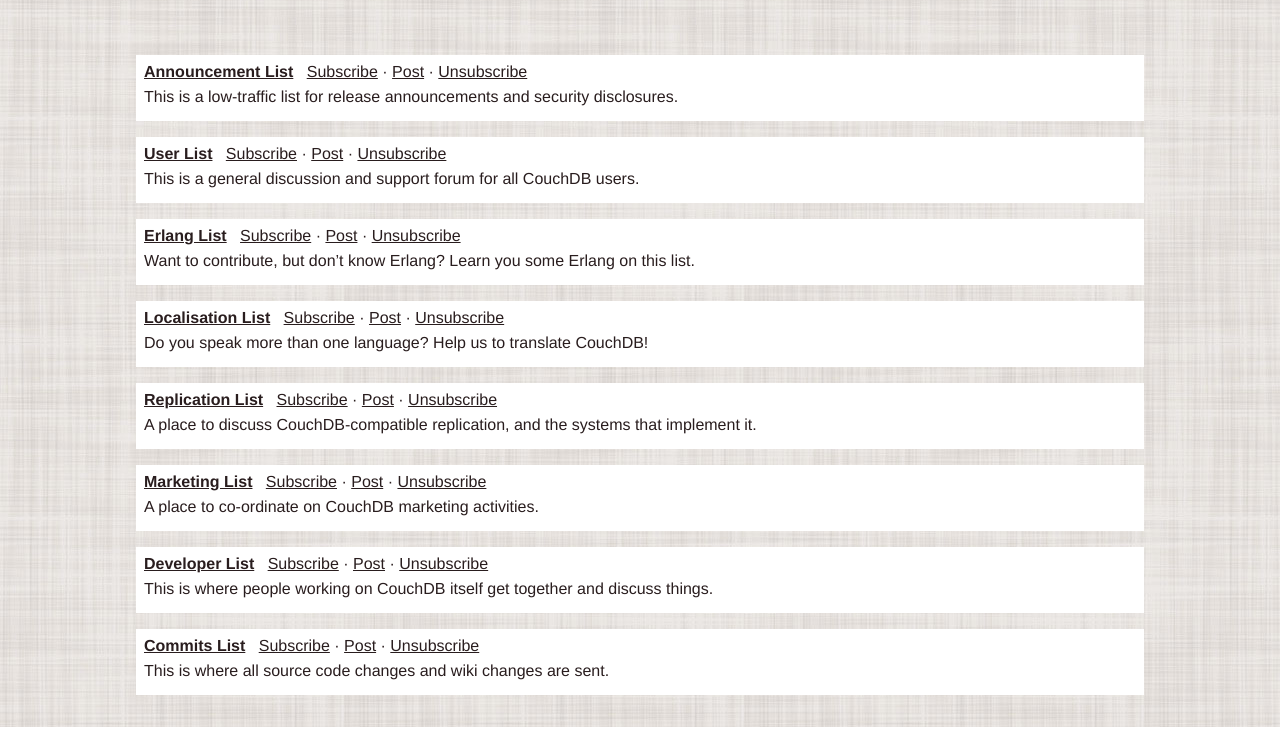
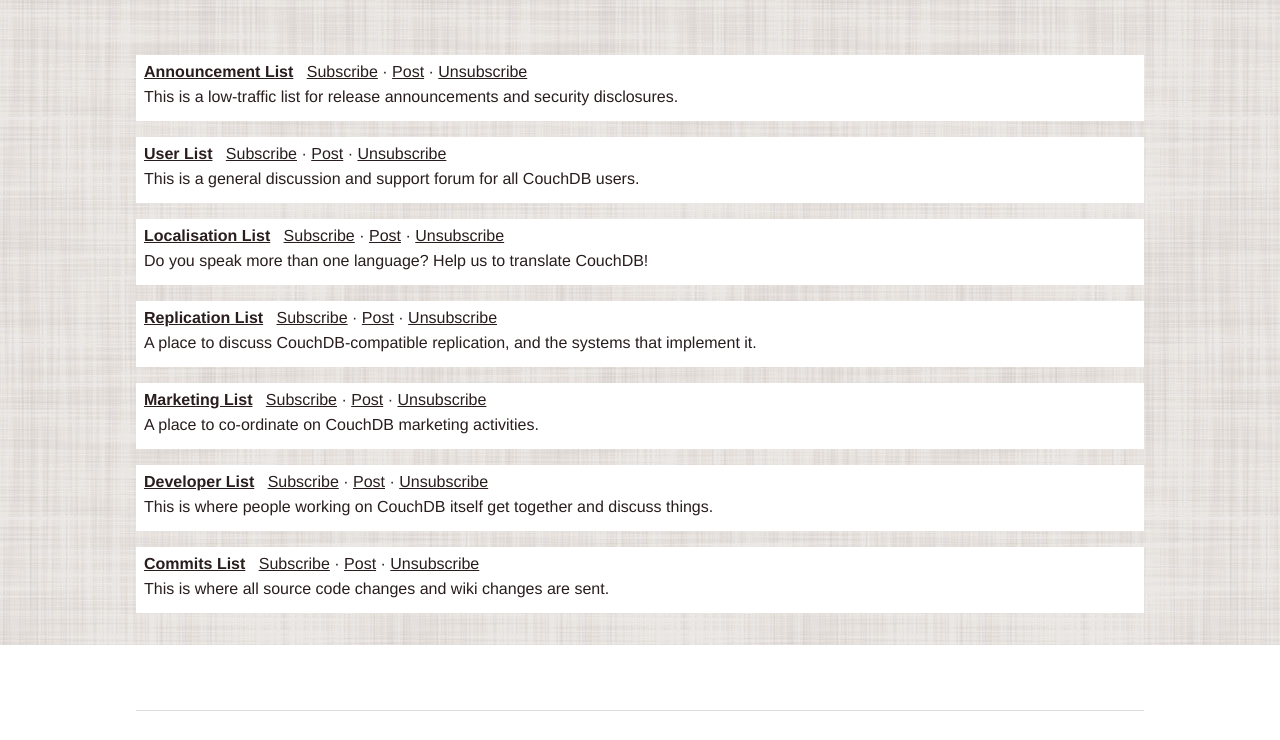
Before and after one commit to apache/couchdb-www, a plain HTML site: page index.html in a window 1280 px wide. Shown: the part 3478-4218 px from the top of the page. Drawn offline with Linux system fonts and the light colour scheme; a script that the page names is missing.

Commit message:
deprecate erlang mailing list
git-svn-id: https://svn.apache.org/repos/asf/couchdb/site@1646109 13f79535-47bb-0310-9956-ffa450edef68

```diff
--- a/index.html
+++ b/index.html
@@ -169,15 +169,6 @@ This fabulous linen texture was integrated into the site design.
 	<a href="mailto:user@couchdb.apache.org">Post</a> &middot;
 	<a href="mailto:user-unsubscribe@couchdb.apache.org">Unsubscribe</a>
         <p>This is a general discussion and support forum for all CouchDB users.</p>
-      </div>
-
-      <div class="list-header">
-        <a href="http://mail-archives.apache.org/mod_mbox/couchdb-erlang/"><strong>Erlang List</strong></a>
-        <a id="erlang-mailing-list" class="hash-target">&nbsp;</a>
-	<a href="mailto:erlang-subscribe@couchdb.apache.org">Subscribe</a> &middot;
-	<a href="mailto:erlang@couchdb.apache.org">Post</a> &middot;
-	<a href="mailto:erlang-unsubscribe@couchdb.apache.org">Unsubscribe</a>
-        <p>Want to contribute, but don&rsquo;t know Erlang? Learn you some Erlang on this list.</p>
       </div>
 
       <div class="list-header">
```
